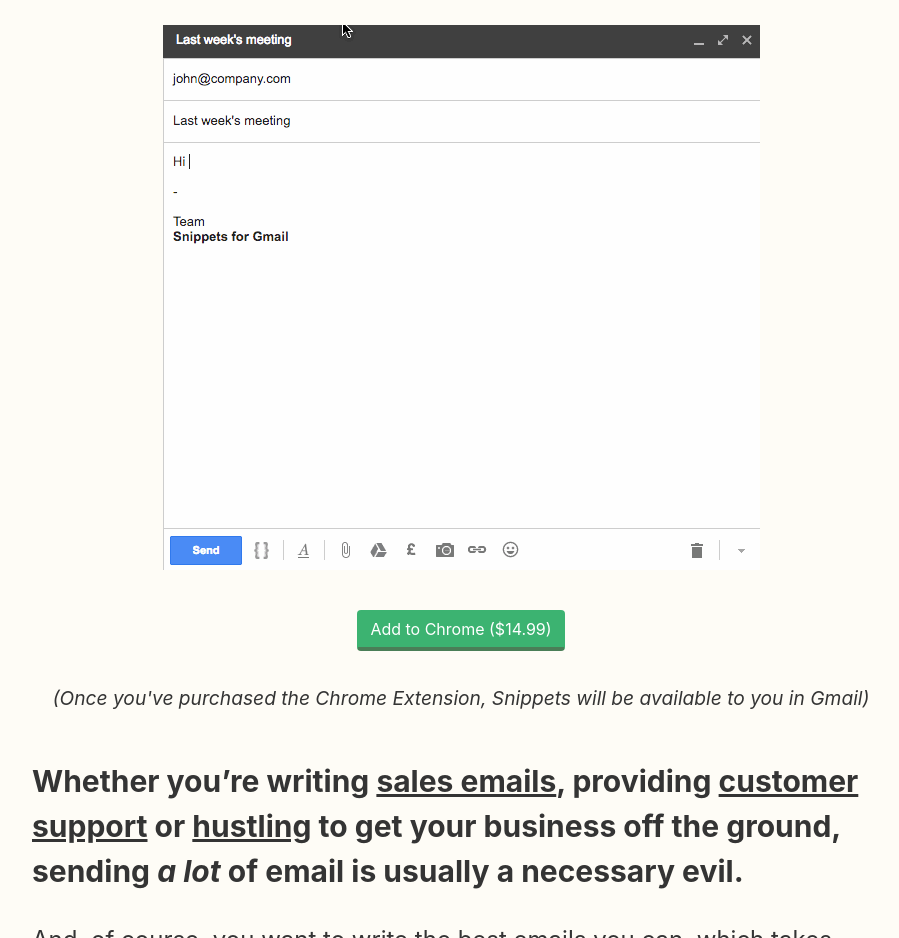
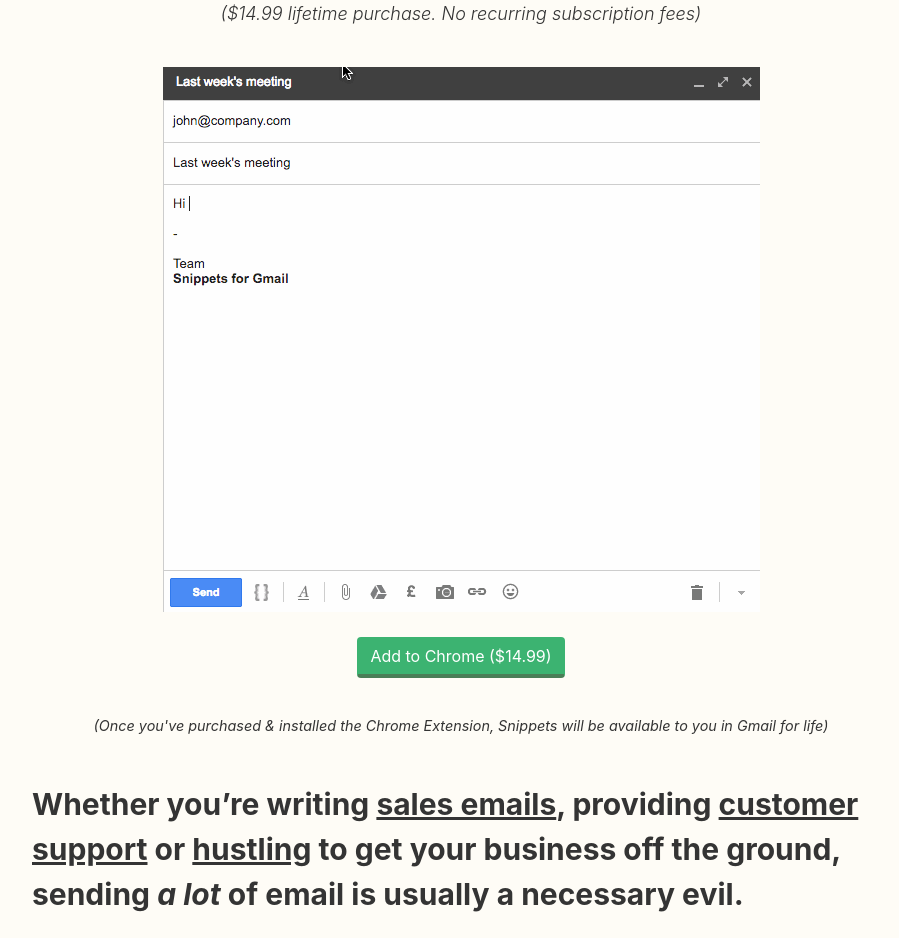
Before and after one commit to GmailSnippets/snippets, a plain HTML site: page index.html in a window 1280 px wide. Shown: the part 331-1269 px from the top of the page, without its empty margins (179-1078 px from the left). Drawn offline with Linux system fonts and the light colour scheme.

Commit message:
Button link fixes

```diff
--- a/index.html
+++ b/index.html
@@ -42,7 +42,7 @@
         </button>
         <form class="form-inline">
           <!--<a class="btn btn-primary typeform-share button" href="https://gmailsnippets.typeform.com/to/apiAQv" role="button" style="margin-top: 5px; margin-bottom: 5px;" data-mode="popup" target="_blank">Request Beta Access </a> <script> (function() { var qs,js,q,s,d=document, gi=d.getElementById, ce=d.createElement, gt=d.getElementsByTagName, id="typef_orm_share", b="https://embed.typeform.com/"; if(!gi.call(d,id)){ js=ce.call(d,"script"); js.id=id; js.src=b+"embed.js"; q=gt.call(d,"script")[0]; q.parentNode.insertBefore(js,q) } })() </script>-->
-    <a class="btn btn-primary" href="#" role="button" style="margin-top: 5px; margin-bottom: 5px;">Add to Chrome ($14.99)</a
+    <a class="btn btn-primary" href="https://chrome.google.com/webstore/detail/snippets-for-gmail/cgiopcipjkfpcipefmkmnbaghcikpcck" role="button" style="margin-top: 5px; margin-bottom: 5px;">Add to Chrome ($14.99)</a>
   </form>
         <!--<div class="collapse navbar-collapse" id="navbarResponsive">
           <ul class="navbar-nav ml-auto">
@@ -70,15 +70,15 @@
       <div class="row">
         <div class="col-lg-12 text-center">
           <h1 class="mt-5">Write <em><u>Great</u></em> Emails. <em><u>Faster</u></em>.</h1>
-          <p class="lead">Enjoy the flexibility of manually written emails,<br/> with the speed of using pre-written templates.</p>
+          <p class="lead">Enjoy the flexibility of manually written emails,<br/> with the speed of using pre-written templates.<br/><span style="font-size: 18px"><em>($14.99 lifetime purchase. No recurring subscription fees)</em></span></p>
           <!--<p class="lead">Create personal, contextual and organic one-to-one emails,<br/>with the speed of using pre-written templates</p>-->
           <img src="vendor/images/snippet.gif">
         </div>
           <div class="col-lg-12 text-center">
            <!-- <a class="btn btn-primary typeform-share button" href="https://gmailsnippets.typeform.com/to/apiAQv" data-mode="popup" target="_blank">Request Beta Access </a> <script> (function() { var qs,js,q,s,d=document, gi=d.getElementById, ce=d.createElement, gt=d.getElementsByTagName, id="typef_orm_share", b="https://embed.typeform.com/"; if(!gi.call(d,id)){ js=ce.call(d,"script"); js.id=id; js.src=b+"embed.js"; q=gt.call(d,"script")[0]; q.parentNode.insertBefore(js,q) } })() </script>-->
 
-          <button onclick="chrome.webstore.install()" id="install-button" class="btn btn-primary" role="button" style="margin-bottom: 0px">Add to Chrome ($14.99)</button>
-          <p><small><em>(Once you've purchased the Chrome Extension, Snippets will be available to you in Gmail)</em></small></p>
+          <a class="btn btn-primary" href="https://chrome.google.com/webstore/detail/snippets-for-gmail/cgiopcipjkfpcipefmkmnbaghcikpcck" role="button" style="margin-top: 5px; margin-bottom: 5px;">Add to Chrome ($14.99)</a>
+          <p style="font-size: 18px;"><small><em>(Once you've purchased & installed the Chrome Extension, Snippets will be available to you in Gmail for life)</em></small></p>
           <!--<p><small><em>(Complete a short Beta invite form & we'll send you the Chrome extension download link)</em></small></p>-->
         </div>
           <div class="col-lg-12">
@@ -134,7 +134,7 @@
           <p>If you'd like free, early access to try out the app, just request access via the button below, and once approved, we'll send you a link to download the 'Snippets for Gmail' Chrome extension.</p>
           <div class="col-lg-12 text-center">
             <!--<a class="btn btn-primary typeform-share button" href="https://gmailsnippets.typeform.com/to/apiAQv" data-mode="popup" target="_blank">Request Beta Access </a> <script> (function() { var qs,js,q,s,d=document, gi=d.getElementById, ce=d.createElement, gt=d.getElementsByTagName, id="typef_orm_share", b="https://embed.typeform.com/"; if(!gi.call(d,id)){ js=ce.call(d,"script"); js.id=id; js.src=b+"embed.js"; q=gt.call(d,"script")[0]; q.parentNode.insertBefore(js,q) } })() </script>-->
-          <a class="btn btn-primary" href="#" role="button">Add to Chrome ($14.99)</a>
+          <a class="btn btn-primary" href="https://chrome.google.com/webstore/detail/snippets-for-gmail/cgiopcipjkfpcipefmkmnbaghcikpcck" role="button">Add to Chrome ($14.99)</a>
         </div>
 
           <p style="font-size: 30px"><strong>How do I use it?</strong></p>
@@ -154,7 +154,7 @@
 
           <div class="col-lg-12 text-center">
             <!--<a class="btn btn-primary typeform-share button" href="https://gmailsnippets.typeform.com/to/apiAQv" data-mode="popup" target="_blank">Request Beta Access </a> <script> (function() { var qs,js,q,s,d=document, gi=d.getElementById, ce=d.createElement, gt=d.getElementsByTagName, id="typef_orm_share", b="https://embed.typeform.com/"; if(!gi.call(d,id)){ js=ce.call(d,"script"); js.id=id; js.src=b+"embed.js"; q=gt.call(d,"script")[0]; q.parentNode.insertBefore(js,q) } })() </script>-->
-          <a class="btn btn-primary" href="#" role="button">Add to Chrome ($14.99)</a>
+          <a class="btn btn-primary" href="https://chrome.google.com/webstore/detail/snippets-for-gmail/cgiopcipjkfpcipefmkmnbaghcikpcck" role="button">Add to Chrome ($14.99)</a>
         </div>
 
           <p class="lead text-center">---</p>
@@ -182,7 +182,7 @@
 
           <div class="col-lg-12 text-center">
             <!--<a class="btn btn-primary typeform-share button" href="https://gmailsnippets.typeform.com/to/apiAQv" data-mode="popup" target="_blank">Request Beta Access </a> <script> (function() { var qs,js,q,s,d=document, gi=d.getElementById, ce=d.createElement, gt=d.getElementsByTagName, id="typef_orm_share", b="https://embed.typeform.com/"; if(!gi.call(d,id)){ js=ce.call(d,"script"); js.id=id; js.src=b+"embed.js"; q=gt.call(d,"script")[0]; q.parentNode.insertBefore(js,q) } })() </script>-->
-          <a class="btn btn-primary" href="#" role="button">Add to Chrome ($14.99)</a>
+          <a class="btn btn-primary" href="https://chrome.google.com/webstore/detail/snippets-for-gmail/cgiopcipjkfpcipefmkmnbaghcikpcck" role="button">Add to Chrome ($14.99)</a>
         </div>
 
 
```
